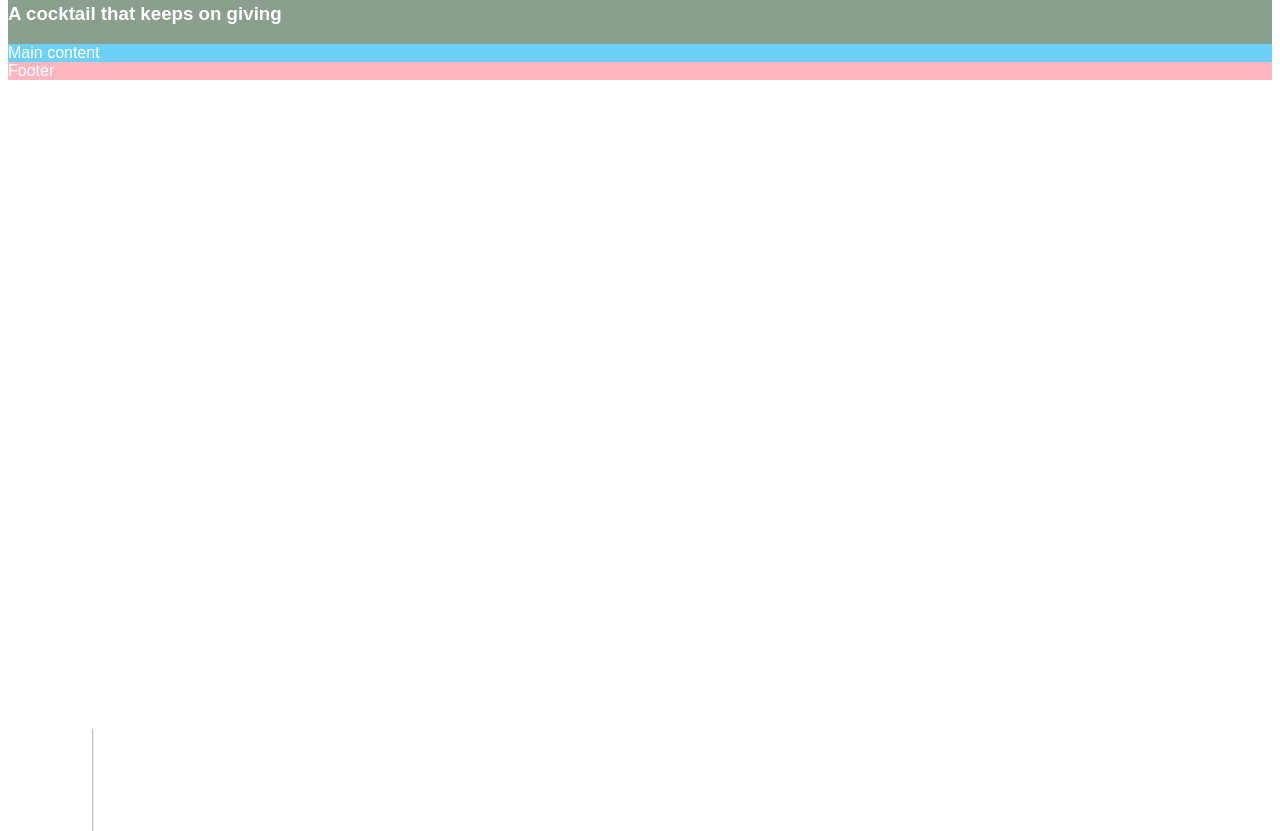
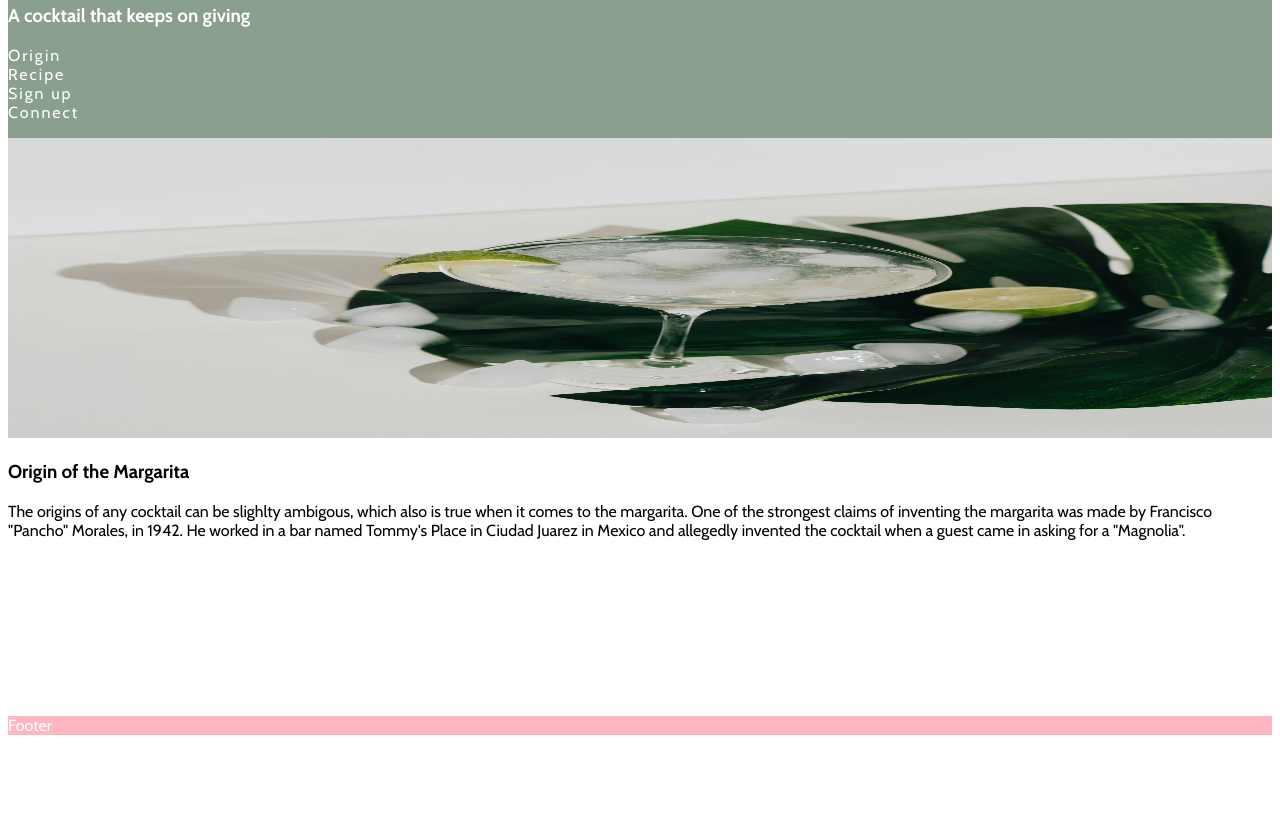
Before and after one commit to hebjornberg/margarita, a plain HTML site: page index.html in a window 1280 px wide. Shown: the part 73-904 px from the top of the page. After the commit the page ends 816 px from the top, so only its background shows below. Drawn offline with nearby package versions, Linux system fonts and the light colour scheme.

Commit message:
Add text content and image

```diff
--- a/assets/css/style.css
+++ b/assets/css/style.css
@@ -1,10 +1,4 @@
-@import url('https://fonts.googleapis.com/css2?family=Cabin:ital,wght@0,400..700;1,400..700&family=Montserrat:ital@0;1&display=swap')
-
-* {
-    padding: 0;
-    margin: 0;
-    box-sizing: border-box;
-}
+@import url('https://fonts.googleapis.com/css2?family=Cabin:ital,wght@0,400..700;1,400..700&family=Montserrat:ital@0;1&display=swap');
 
 body {
     min-height: 100vh;
@@ -31,6 +25,7 @@ a {
 
 #menu {
     font-size: 100%;
+    letter-spacing: 2px;
     list-style-type: none;
 }
 
@@ -38,21 +33,19 @@ ul {
     padding-inline-start: 0px;
 }
 
-nav {
-    position: absolute;
-    background-color: rgba(22, 64, 28, 0.5)
-    width: 100%;
-    left: 0;
-    padding: 0 1rem;
-    box-shadow: 0 2px 2px #3a3a3a;
-    top: 100%;
-}
-
-
 
 /* Main content */
 main {
-    background-color: rgb(109, 208, 246);
+    background-color: #ffffff;
+    flex: 1 0 auto;
+    color: #000000;
+}
+
+#glass {
+    height: 300px;
+    width: 100%;
+    /* background: no-repeat center center/cover; */
+    position: relative;
 }
 
 /* Footer */
--- a/index.html
+++ b/index.html
@@ -1,5 +1,6 @@
 <!DOCTYPE html>
 <html lang="en">
+
 <head>
     <meta charset="UTF-8">
     <meta http-equiv="X-UA-Compatible" content="IE=edge">
@@ -9,15 +10,17 @@
     <!--Stylesheet-->
     <link rel="stylesheet" href="assets/css/style.css">
 </head>
+
 <body>
     <header>
         <section id="margarita">
+            <a href="index.html">
                 <h1>Margarita</h1>
+            </a>
             <h3>A cocktail that keeps on giving</h3>
         </section>
         <nav>
             <ul id="menu">
-            <!-- <li><a href="#home" class="active">Home</a></li> -->
                 <li><a href="#origin">Origin</a></li>
                 <li><a href="#recipe">Recipe</a></li>
                 <li><a href="#signup">Sign up</a></li>
@@ -25,7 +28,26 @@
             </ul>
         </nav>
     </header>
-    <main>Main content</main>
+    <main>
+        <img src="assets/images/margarita.webp" id="glass">
+
+        </div>
+        <div id="origin">
+            <h3>
+                Origin of the Margarita
+            </h3>
+            <p>
+                The origins of any cocktail can be slighlty ambigous, which also is true when it comes to the margarita.
+                One of the strongest claims of inventing the margarita was made by Francisco "Pancho" Morales, in 1942.
+                He worked in a bar named Tommy's Place in Ciudad Juarez in Mexico and allegedly invented the cocktail
+                when a guest came in asking for a "Magnolia".
+            </p>
+        </div>
+        <div id="recipe">
+
+        </div>
+    </main>
     <footer>Footer</footer>
 </body>
+
 </html>
```
Lines whose indentation alone changed are shown as unchanged.
